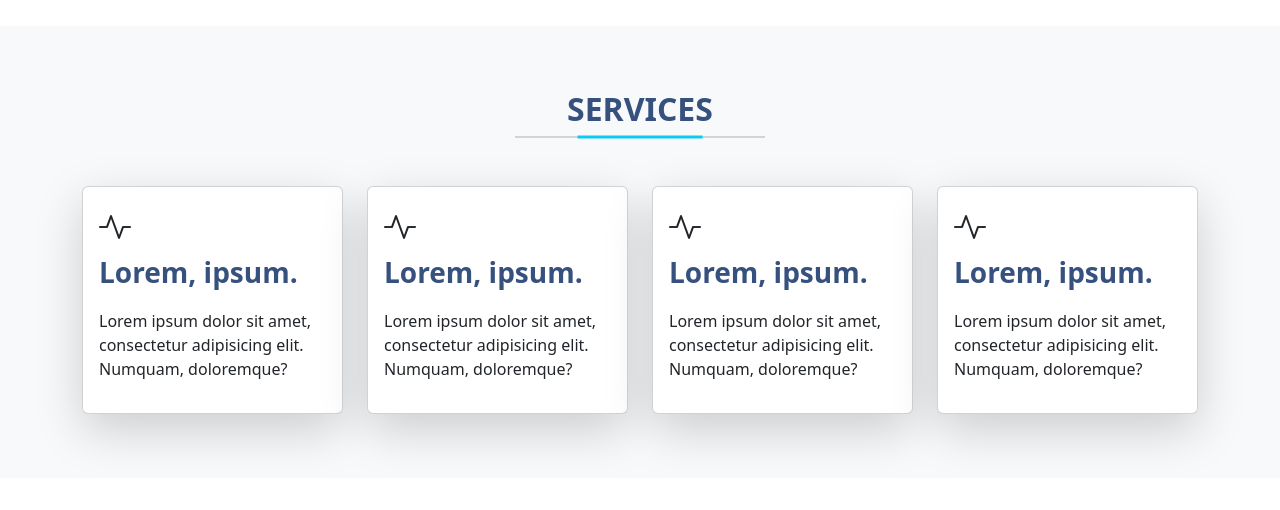
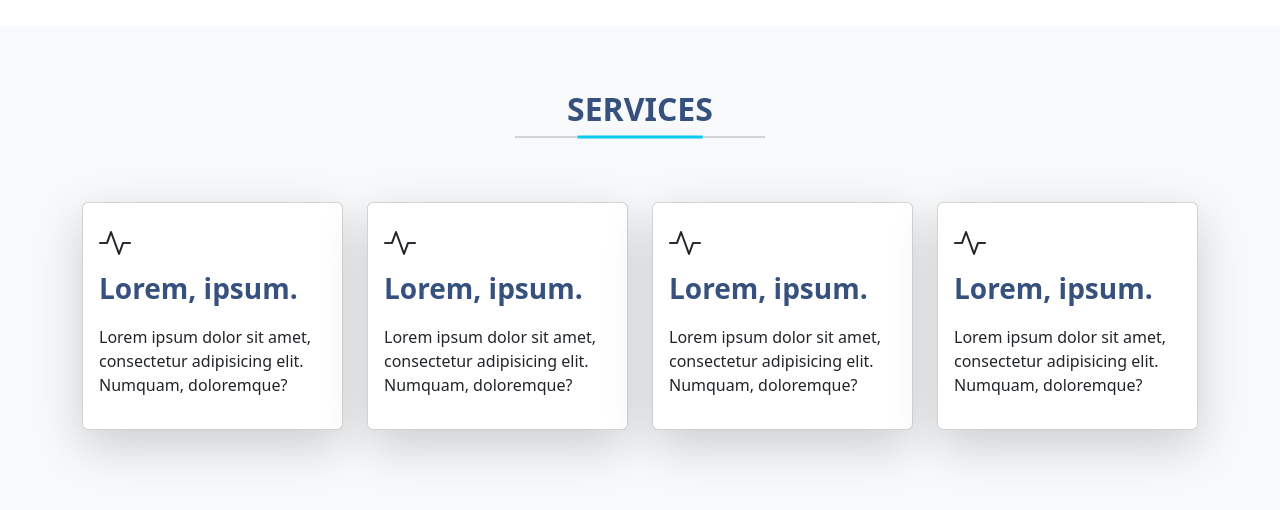
Before and after one commit to rohail-m/Bootstrap-Arhsa, a plain HTML site: page index.html in a window 1280 px wide. Shown: the part 1943-2453 px from the top of the page. Drawn offline with nearby package versions, Linux system fonts and the light colour scheme.

Commit message:
sections completed till services section

```diff
--- a/index.html
+++ b/index.html
@@ -451,8 +451,8 @@
       <!-- card section -->
       <div class="container my-5">
         <div class="row">
-          <div class="col-lg-3">
-            <div class="card p-3 shadow-lg">
+          <div class="col-lg-3 col-md-6 col-sm-6 col-12">
+            <div class="card p-3 shadow-lg my-3">
               <i class="bi bi-activity fs-2"></i>
               <p class="text-blue fs-3 fw-bold">Lorem, ipsum.</p>
               <p>
@@ -461,8 +461,8 @@
               </p>
             </div>
           </div>
-          <div class="col-lg-3">
-            <div class="card p-3 shadow-lg">
+          <div class="col-lg-3 col-md-6 col-sm-6 col-12">
+            <div class="card p-3 shadow-lg my-3">
               <i class="bi bi-activity fs-2"></i>
               <p class="text-blue fs-3 fw-bold">Lorem, ipsum.</p>
               <p>
@@ -471,8 +471,8 @@
               </p>
             </div>
           </div>
-          <div class="col-lg-3">
-            <div class="card p-3 shadow-lg">
+          <div class="col-lg-3 col-md-6 col-sm-6 col-12">
+            <div class="card p-3 shadow-lg my-3">
               <i class="bi bi-activity fs-2"></i>
               <p class="text-blue fs-3 fw-bold">Lorem, ipsum.</p>
               <p>
@@ -481,8 +481,8 @@
               </p>
             </div>
           </div>
-          <div class="col-lg-3">
-            <div class="card p-3 shadow-lg">
+          <div class="col-lg-3 col-md-6 col-sm-6 col-12">
+            <div class="card p-3 shadow-lg my-3">
               <i class="bi bi-activity fs-2"></i>
               <p class="text-blue fs-3 fw-bold">Lorem, ipsum.</p>
               <p>
```
